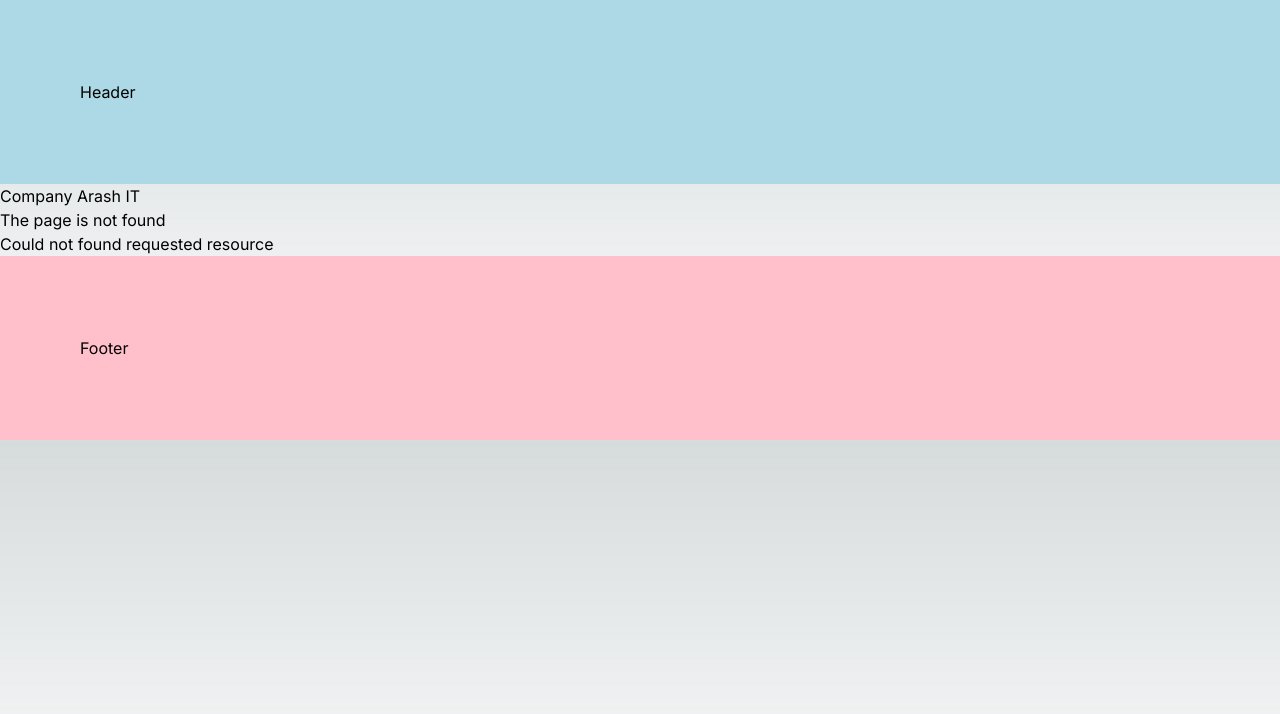
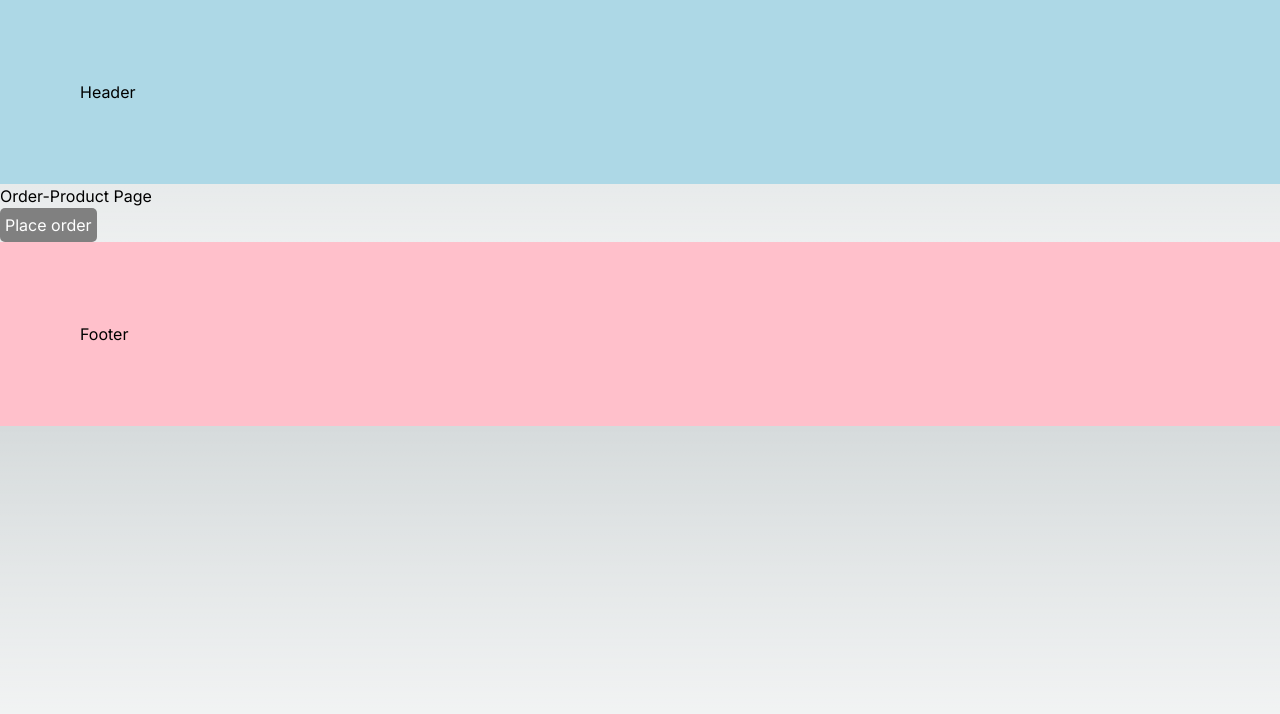
Before and after one commit to arash8877/Next-js-project2, a Next.js app: page /order-product in a window 1280 px wide. Before the commit this address had no page. Shown: the top 714 px of the page. Built offline with nearby package versions, Linux system fonts and the light colour scheme.

Commit message:
Navigating Programmatically

```diff
--- a/src/app/globals.css
+++ b/src/app/globals.css
@@ -31,3 +31,11 @@ body {
     text-wrap: balance;
   }
 }
+
+button {
+  background-color: gray;
+  color: white;
+  padding: 5px;
+  cursor: pointer;
+  border-radius: 5px;
+}
--- a/src/app/layout.tsx
+++ b/src/app/layout.tsx
@@ -68,4 +68,8 @@ export default function RootLayout({
 
 //------------------------------- Active Link -----------------------------------
 
-//see app/(auth)/layout.tsx -- check localhost:3000/register
+// see app/(auth)/layout.tsx -- check localhost:3000/register
+
+//------------------------------- Navigating Programmatically -----------------------------------
+
+// see app/order-product/page.tsx   (using useNavigation hook)
--- /dev/null
+++ b/src/app/order-product/page.tsx
@@ -0,0 +1,22 @@
+"use client";
+
+import { useRouter } from "next/navigation";
+
+export default function OrderProduct() {
+  const router = useRouter();
+
+  const handleClick = () => {
+    router.push("/"); //navigate to Home page
+    // router.replace("/"); navigate to Home page
+    // router.back(); navigate to previous page
+    // router.forward(); navigate to forward page
+  };
+  return (
+    <>
+      <h1>Order-Product Page</h1>
+      <button onClick={handleClick} >
+        Place order
+      </button>
+    </>
+  );
+}
--- a/src/app/page.tsx
+++ b/src/app/page.tsx
@@ -4,10 +4,10 @@ export default function Home() {
   return (
     <main className="flex flex-col items-center gap-2 justify-between p-24">
       <h1>Welcome Home!</h1>
-      <Link href="/blog" style={{ background: "blue", color: "white" }}>
+      <Link href="/blog" className="bg-gray-500 p-4 text-white rounded">
         Go to Blog
       </Link>
-      <Link href="/products" style={{ background: "blue", color: "white" }}>
+      <Link href="/products" className="bg-gray-500 p-4 text-white rounded">
         Go to Products
       </Link>
     </main>
--- a/src/app/products/page.tsx
+++ b/src/app/products/page.tsx
@@ -2,8 +2,8 @@ import Link from "next/link";
 
 export default function Products() {
   return (
-    <>
-      <Link href="/" className="bg-blue-500 text-white">
+    <div className="flex flex-col items-center gap-2 justify-between p-24">
+      <Link href="/" className="bg-gray-500 p-4 text-white rounded mb-5">
         Home
       </Link>
       <h1>List of the products:</h1>
@@ -17,7 +17,7 @@ export default function Products() {
         <Link href="/products/3" replace>Product 3</Link>
       </h2>
       <h2>.........</h2>
-    </>
+    </div>
   );
 }
 
```
